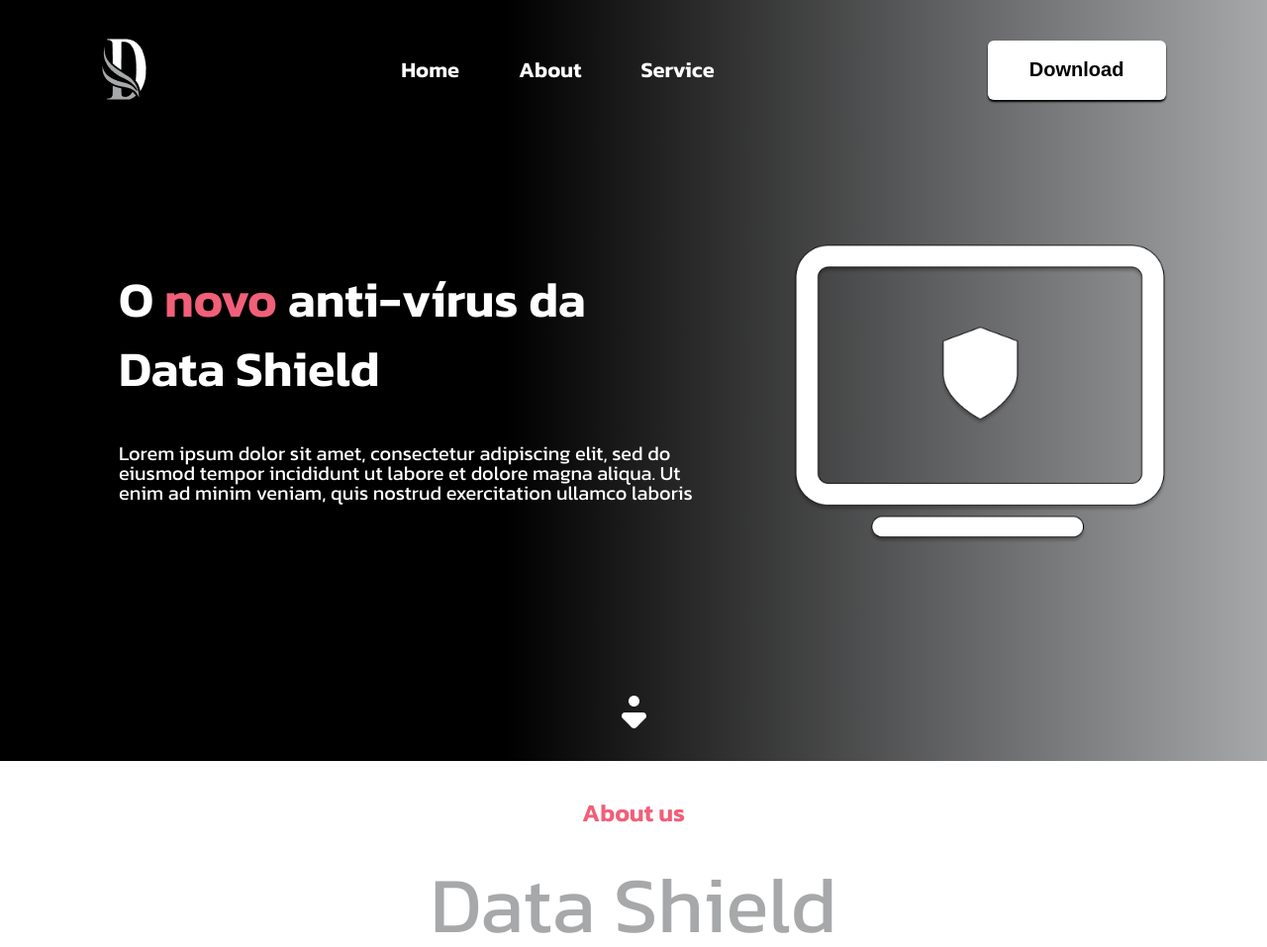
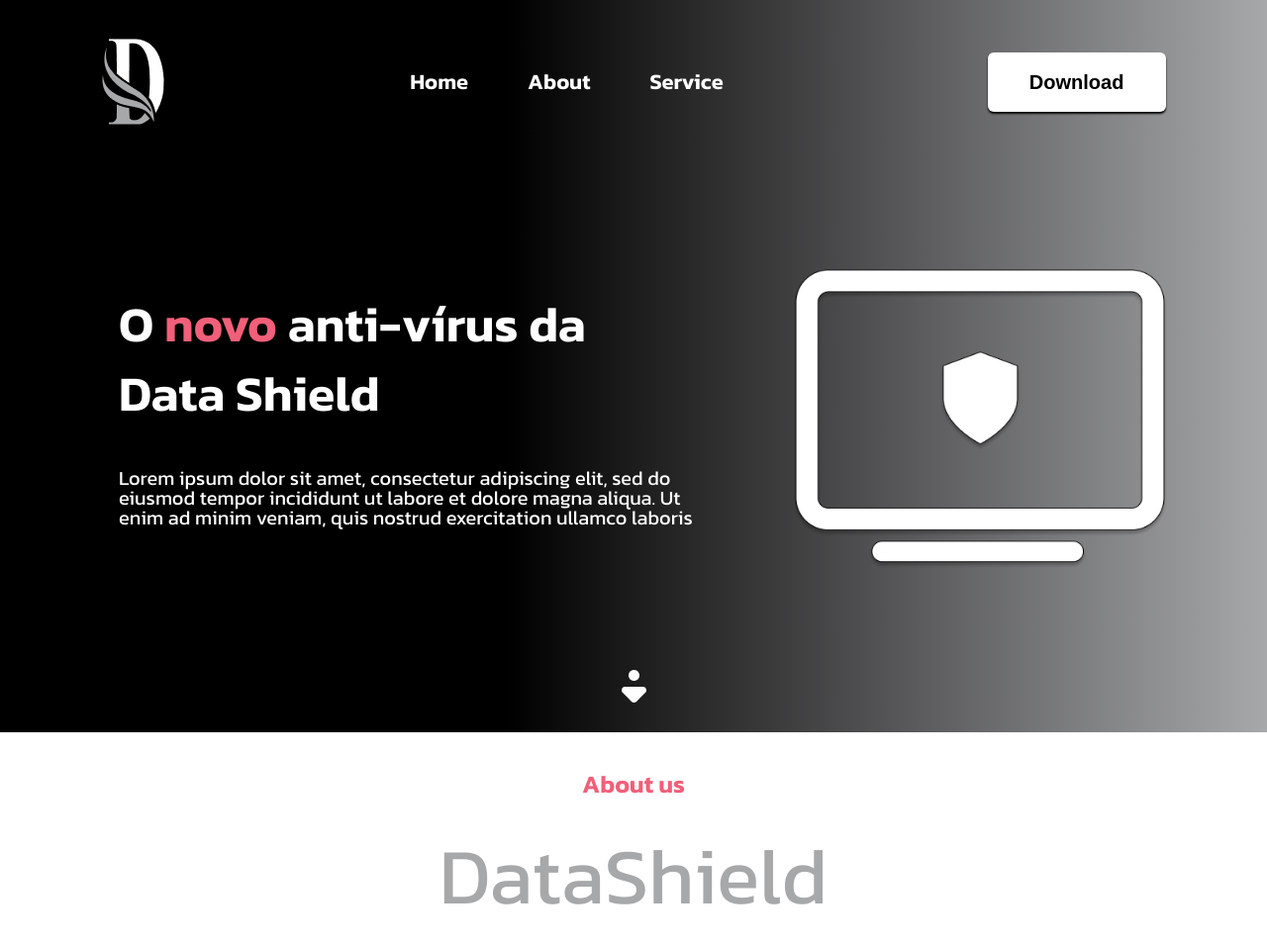
Before and after one commit to MatheusRosa800/Challenge--Site--DataShield, a plain HTML site: page index.html in a window 1280 px wide. Shown: the top 957 px of the page at 99% size. Drawn offline with Linux system fonts and the light colour scheme.

Commit message:
Add files via upload

```diff
--- a/index.html
+++ b/index.html
@@ -7,6 +7,7 @@
     <meta name="viewport" content="width=device-width, initial-scale=1.0">
     <link rel="stylesheet" href="reset.css">
     <link rel="stylesheet" href="style.css">
+
 
     <title>DataShield</title>
 </head>
@@ -18,7 +19,7 @@
         <header class="cabecalho">
 
             <nav style="display: flex; align-items: center;">
-                <img src="imagens/logo.png" class="logo">
+                <img src="imagens/Union (4).png" class="logo">
             </nav>
 
             <nav class="links">
@@ -62,7 +63,7 @@
     <section class="about">
 
         <h1 class="about_titulo">About us</h1>
-        <p class="datashield">Data Shield</p>
+        <p class="datashield">DataShield</p>
 
         <div class="sessoes">
 
--- a/style.css
+++ b/style.css
@@ -67,7 +67,7 @@ body{
     color: #FFFFFF;
     display: flex;
     align-items: center;
-    margin-bottom: 11%;
+    margin-bottom: 7%;
 }
 
 .menu_titulo{
@@ -100,7 +100,7 @@ body{
 .icone_seta{
     display: flex;
     justify-content:center ;
-    margin-bottom: 20px;
+    margin-bottom: 17px;
     cursor: pointer;
 
 }
```
Also changed, not shown: Imagens/Union (3).png (added), Imagens/Union (4).png (added).
